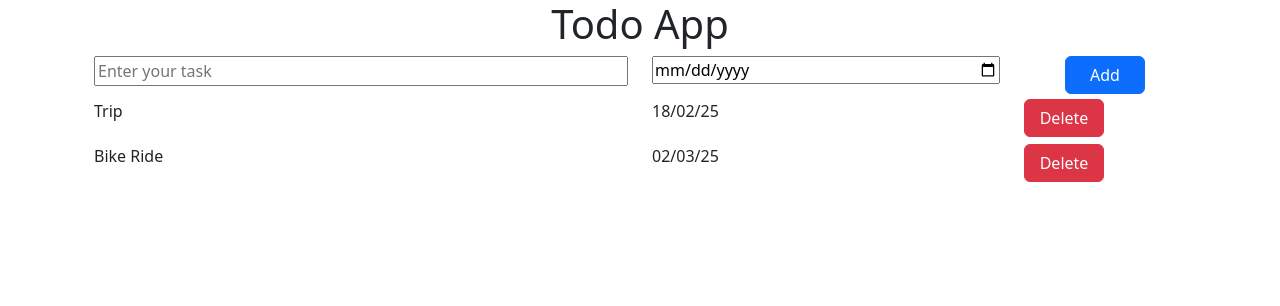
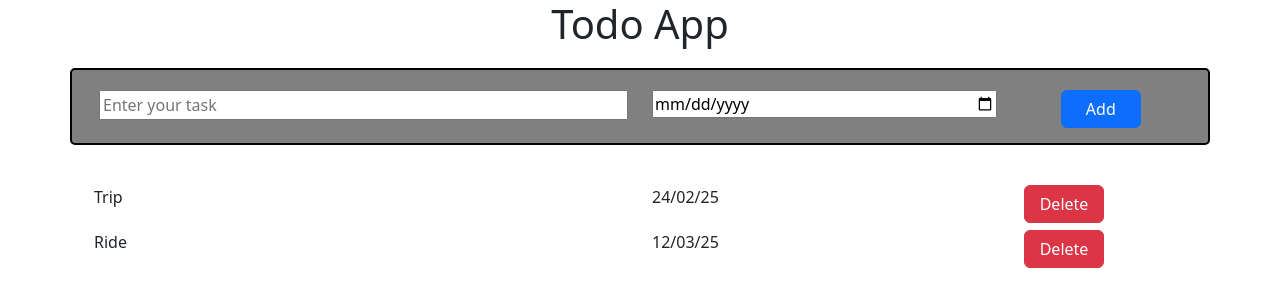
Before and after one commit to Dilip0912/Todo_List, a React (Vite) app: page / in a window 1280 px wide. Shown: the top 306 px of the page. Built offline with nearby package versions, Linux system fonts and the light colour scheme.

Commit message:
Components

```diff
--- a/src/AddTodo.jsx
+++ b/src/AddTodo.jsx
@@ -1,15 +1,15 @@
 function AddTodo() {
   return (
-    <div class="container text-center">
-      <div class="row my_row">
-        <div class="col-6">
+    <div className="container text-center">
+      <div className="row my_row">
+        <div className="col-6">
           <input type="text" placeholder="Enter your task" />
         </div>
-        <div class="col-4">
+        <div className="col-4">
           <input type="date" />
         </div>
-        <div class="col-2">
-          <button type="button" class="btn btn-primary">
+        <div className="col-2">
+          <button type="button" className="btn btn-primary">
             Add
           </button>
         </div>
--- a/src/App.css
+++ b/src/App.css
@@ -1,3 +1,7 @@
+h1{
+    margin-bottom: 20px;
+}
+
 input {
     width:100%;
 }
@@ -12,7 +16,15 @@ button{
     text-align: left;
 }
 
-
 .my_row{
     margin:5px 0px 0px 0px;
+    /* max-width: 800px; */
 }
+
+.text-center{
+    border: 2px solid black;
+    border-radius: 5px;
+    background-color: grey;
+    padding: 15px;
+    margin-bottom: 40px;
+}
--- a/src/App.jsx
+++ b/src/App.jsx
@@ -5,19 +5,26 @@ import viteLogo from "/vite.svg";
 import "bootstrap/dist/css/bootstrap.min.css";
 import "./App.css";
 import AppName from "./AppName";
-import TodoItem1 from "./TodoItem1";
-import TodoItem2 from "./TodoItem2";
 import AddTodo from "./AddTodo";
+import TodoItem from "./components/TodoItem";
 
 function App() {
+  let item = [
+    {
+      todoName: "Trip",
+      todoDate: "24/02/25",
+    },
+    {
+      todoName: "Ride",
+      todoDate: "12/03/25",
+    },
+  ];
+
   return (
     <center className="todo_container">
       <AppName />
       <AddTodo />
-      <div className="item_container">
-        <TodoItem1 />
-        <TodoItem2 />
-      </div>
+      <TodoItem item={item}></TodoItem>
     </center>
   );
 }
--- a/src/TodoItem1.jsx
+++ /dev/null
@@ -1,19 +0,0 @@
-function TodoItem1() {
-  return (
-    <div className="container">
-      <div class="row my_row">
-        <div class="col-6">Trip</div>
-        <div class="col-4">
-          <p>18/02/25</p>
-        </div>
-        <div class="col-2">
-          <button type="button" class="btn btn-danger">
-            Delete
-          </button>
-        </div>
-      </div>
-    </div>
-  );
-}
-
-export default TodoItem1;
--- a/src/TodoItem2.jsx
+++ /dev/null
@@ -1,19 +0,0 @@
-function TodoItem2() {
-  return (
-    <div className="container">
-      <div class="row my_row">
-        <div class="col-6">
-          <p>Bike Ride</p>
-        </div>
-        <div class="col-4">02/03/25</div>
-        <div class="col-2">
-          <button type="button" class="btn btn-danger">
-            Delete
-          </button>
-        </div>
-      </div>
-    </div>
-  );
-}
-
-export default TodoItem2;
--- /dev/null
+++ b/src/components/TodoItem.jsx
@@ -0,0 +1,15 @@
+import TodoItems from "./Todoitems";
+function TodoItem({item}) {
+    console.log(item);
+  return (
+    <div className="item_container">
+        {/* <TodoItems item={item[0]}></TodoItems>
+        <TodoItems item={item[1]}></TodoItems> */}
+        {item.map((items)=>
+            <TodoItems item={items}></TodoItems>
+        )}
+    </div>
+  );
+}
+
+export default TodoItem;
--- /dev/null
+++ b/src/components/Todoitems.jsx
@@ -0,0 +1,20 @@
+function TodoItems({item}) {
+    console.log(item);
+  return (
+    <div className="container">
+      <div className="row my_row">
+        <div className="col-6">{item.todoName}</div>
+        <div className="col-4">
+          <p>{item.todoDate}</p>
+        </div>
+        <div className="col-2">
+          <button type="button" className="btn btn-danger">
+            Delete
+          </button>
+        </div>
+      </div>
+    </div>
+  );
+}
+
+export default TodoItems;
```
